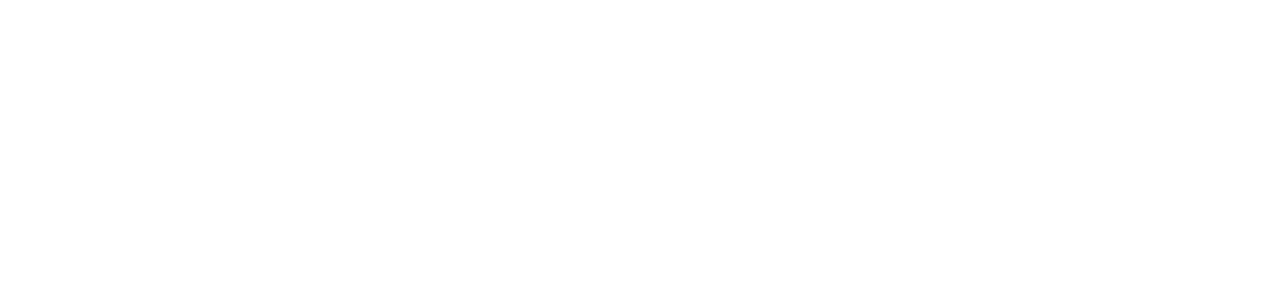
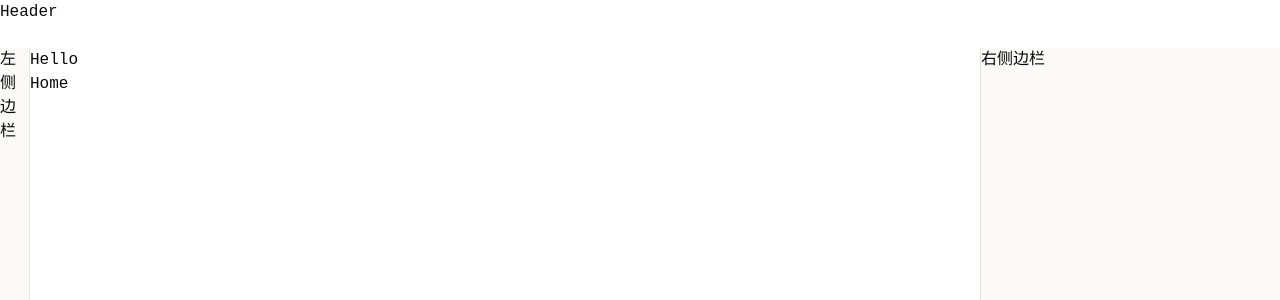
Before and after one commit to shiyiwan97/Ascend, a React (Vite) app in the folder apps/frontend/: page /home in a window 1280 px wide. Before the commit this address had no page. Shown: the top 300 px of the page. Built offline with nearby package versions, Linux system fonts and the light colour scheme.

Commit message:
learn layout, drag border

```diff
--- a/apps/frontend/src/App.tsx
+++ b/apps/frontend/src/App.tsx
@@ -1,5 +1,7 @@
 import './App.css'
 import { Routes, Route } from 'react-router'
+import NotePage from './pages/NotePage'
+import RootLayout from './layouts/RootLayout'
 import {
   Card,
   CardContent,
@@ -11,18 +13,10 @@
 function App() {
   return (
     <Routes>
-      <Route path="/" element={<h1>HOME</h1>} />
-      <Route path="/Login" element={<Card className="max-w-sm">
-      <CardHeader>
-        <CardTitle>Project Overview</CardTitle>
-        <CardDescription>
-          Track progress and recent activity for your Vite app.
-        </CardDescription>
-      </CardHeader>
-      <CardContent>
-        Your design system is ready. Start building your next component.
-      </CardContent>
-    </Card>} />
+      <Route element={<RootLayout/>}>
+        <Route path="home" element={<h1>Home</h1>}/>
+        <Route path="note-page" element={<NotePage/>}/>
+      </Route>
     </Routes>
   )
 }
--- /dev/null
+++ b/apps/frontend/src/layouts/RootLayout.tsx
@@ -0,0 +1,30 @@
+import { Outlet } from "react-router";
+import { useResizablePanel } from "./useResizablePanel";
+
+
+
+export default function RootLayout() {
+    const { width, onPointerDown, onPointerMove, onPointerUp } = useResizablePanel(30)
+    return (
+        <div className="grid grid-cols-[auto_minmax(0,1fr)_300px] grid-rows-[auto_1fr] h-screen overflow-hidden">
+            <div className="col-span-3 h-12 bg-background">Header</div>
+            <aside className="relative border-r overflow-y-auto bg-sidebar"
+                style={{ width: width }}>
+                <div>左侧边栏</div>
+                <div className="absolute right-0 top-0 w-2  h-full
+                hover:bg-amber-100 delay-100 hover:cursor-col-resize"
+                    onPointerMove={onPointerMove}
+                    onPointerDown={onPointerDown}
+                    onPointerUp={onPointerUp}
+                />
+            </aside>
+            <div>
+                Hello
+                <Outlet />
+            </div>
+            <aside className="border-l overflow-y-auto bg-sidebar">
+                <div>右侧边栏</div>
+            </aside>
+        </div>
+    )
+}
--- /dev/null
+++ b/apps/frontend/src/layouts/useResizablePanel.tsx
@@ -0,0 +1,31 @@
+import { useRef, useState } from "react"
+
+export function useResizablePanel(defaultWidth: number) {
+    const [width, setWidth] = useState(defaultWidth)
+    const startX = useRef(0)
+    const onPointerDown = (e: React.PointerEvent<HTMLDivElement>) => {
+        e.currentTarget.setPointerCapture(e.pointerId) //capture point, if not, event will lost when mouse leave handler div
+        startX.current = e.clientX
+        document.body.style.userSelect = 'none' //prevent select text action
+    }
+
+    const onPointerMove = (e: React.PointerEvent<HTMLDivElement>) => {
+        if (e.buttons !== 1) return //0=null;1=left;2=right;4=bottom;3=left+right
+        const delta = e.clientX - startX.current
+        setWidth(e.clientX)
+
+    }
+
+    const onPointerUp = (e: React.PointerEvent<HTMLDivElement>) => {
+        e.currentTarget.releasePointerCapture(e.pointerId)
+        document.body.style.userSelect = ''
+    }
+
+
+    return {
+        width,
+        onPointerDown,
+        onPointerMove,
+        onPointerUp
+    }
+}
--- /dev/null
+++ b/apps/frontend/src/pages/NotePage.tsx
@@ -0,0 +1,8 @@
+
+export default function NotePage(){
+    return (
+        <>
+            This is NotePage
+        </>
+    )
+}
```
